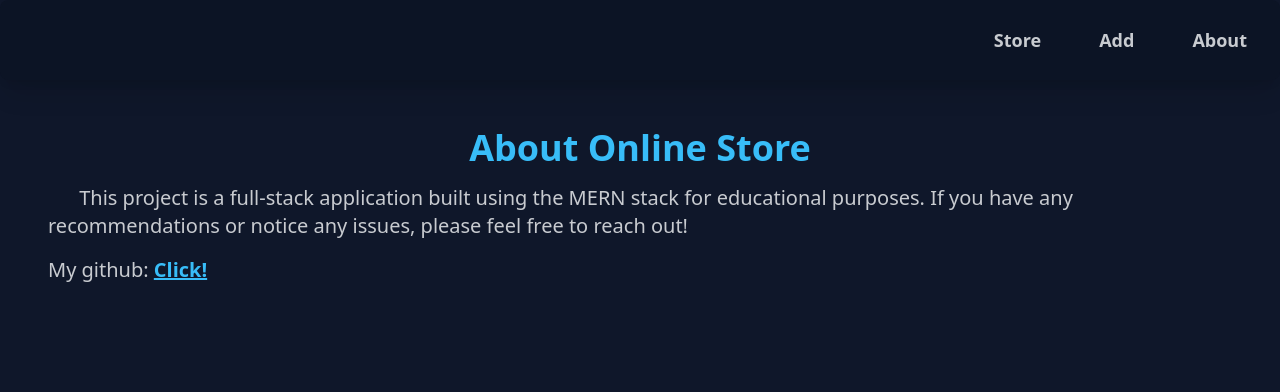
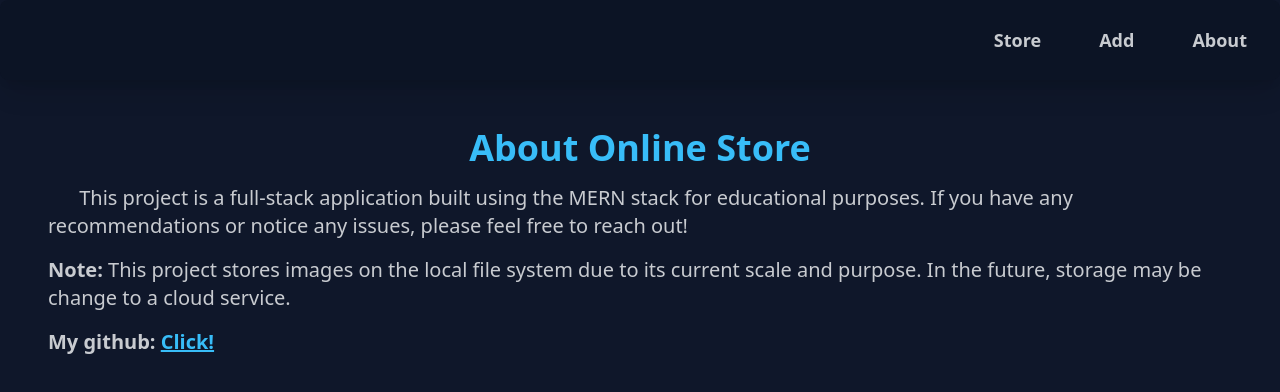
Before and after one commit to wnmay/online-store, a React (Vite) app in the folder frontend/: page /about in a window 1280 px wide. Shown: the top 392 px of the page. Built offline with nearby package versions, Linux system fonts and the light colour scheme.

Commit message:
feat: add description in about page

```diff
--- a/frontend/src/pages/About.jsx
+++ b/frontend/src/pages/About.jsx
@@ -4,7 +4,8 @@
         <div className="flex flex-col justify-center item-center m-12 gap-4">
         <div className="text-primary text-center text-4xl font-bold">About Online Store</div>
         <div className="text-xl">&nbsp;&nbsp;&nbsp;&nbsp;&nbsp;&nbsp;This project is a full-stack application built using the MERN stack for educational purposes. If you have any recommendations or notice any issues, please feel free to reach out!</div>
-        <div className="text-xl">My github: <a href="https://github.com/wnmay" className="underline text-primary font-bold hover:text-secondary">Click!</a></div>
+        <div className="text-xl"><span className="font-semibold">Note:</span> This project stores images on the local file system due to its current scale and purpose. In the future, storage may be change to a cloud service.</div>
+        <div className="text-xl"><span className="font-semibold">My github:</span> <a href="https://github.com/wnmay" className="underline text-primary font-bold hover:text-secondary">Click!</a></div>
 
         </div>
         </>
```
